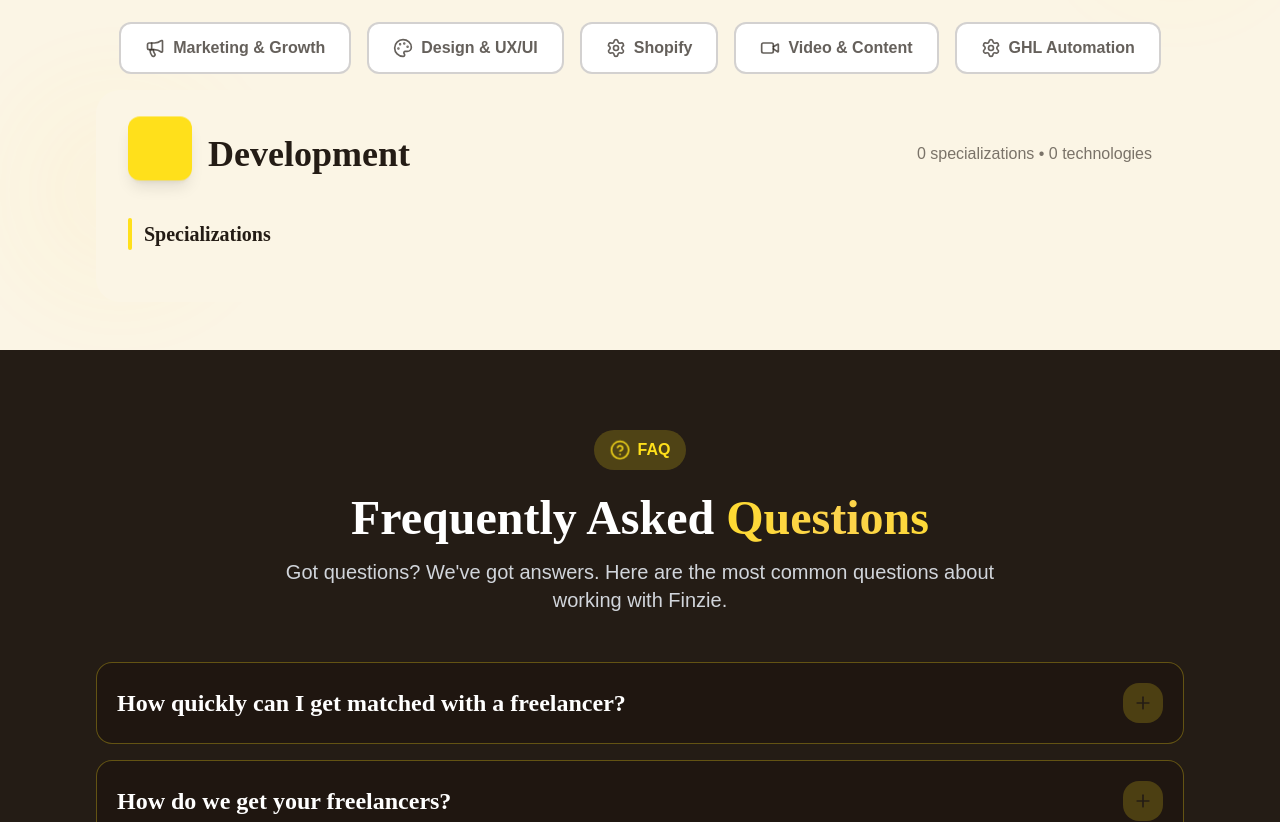
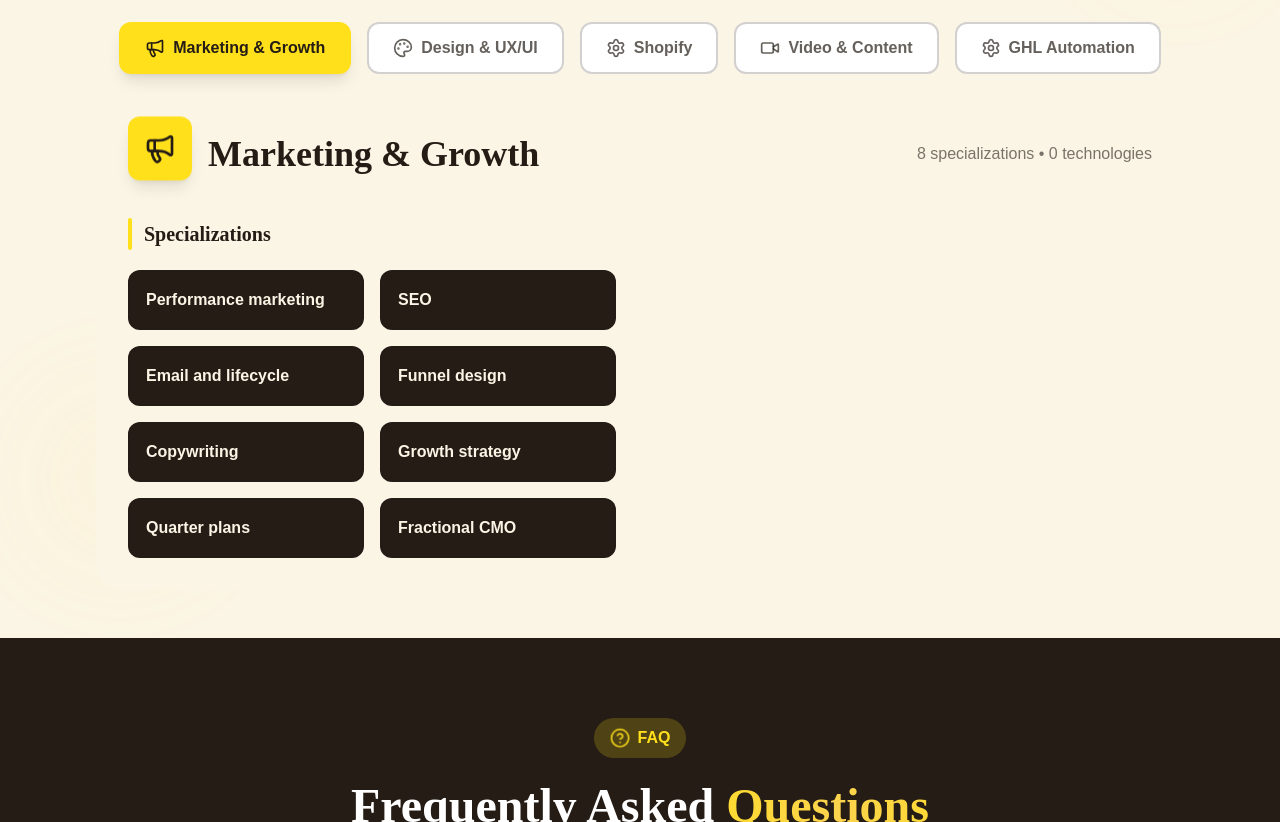
Before and after one commit to aryantrivedi28/aitm-isolated, a Next.js app: page / in a window 1280 px wide. Shown: the part 4120-4942 px from the top of the page. Built offline with nearby package versions, Linux system fonts and the light colour scheme.

Commit message:
Home page copies

```diff
--- a/src/components/home/ServiceCategories.tsx
+++ b/src/components/home/ServiceCategories.tsx
@@ -4,73 +4,20 @@ import React, { useState } from "react";
 import { Code, Megaphone, Palette, Video, Brain, Database, Shield, Headphones, TestTube, FileText, Briefcase, Sparkles, Settings } from "lucide-react";
 
 type CategoryKey =
-  | "Development"
-  | "Design"
   | "Design & UX/UI"
-  | "Data"
-  | "DevOps"
-  | "Cybersecurity"
-  | "ITSupport"
-  | "QA"
-  | "Marketing"
   | "Marketing & Growth"
-  | "Content"
-  | "Video"
+  | "Shopify"
   | "Video & Content"
-  | "Business"
-  | "Shopify"
   | "GHL Automation";
 
 const ServiceCategories = () => {
-  const [activeCategory, setActiveCategory] = useState<CategoryKey>('Development');
+  const [activeCategory, setActiveCategory] = useState<CategoryKey>("Marketing & Growth");
 
- const categories: Partial<Record<CategoryKey, {
+  const categories: Record<CategoryKey, {
     icon: React.ComponentType<{ className?: string }>;
     subcategories: string[];
     techStacks?: string[];
-}>> = {
-  // Development: {
-  //   icon: Code,
-  //   subcategories: [
-  //     "Frontend",
-  //     "Backend",
-  //     "Full Stack",
-  //     "Mobile App Development",
-  //     "Game Development",
-  //     "Blockchain",
-  //     "Embedded Systems"
-  //   ],
-  //   techStacks: [
-  //     "React",
-  //     "Vue",
-  //     "Angular",
-  //     "Node.js",
-  //     "Python",
-  //     "Java",
-  //     "PHP",
-  //     ".NET",
-  //     "React Native",
-  //     "Flutter",
-  //     "Unity",
-  //     "Unreal Engine",
-  //     "Rust",
-  //     "Solidity"
-  //   ]
-  // },
-
-  // Marketing: {
-  //   icon: Megaphone,
-  //   subcategories: [
-  //     "Digital Marketing",
-  //     "SEO",
-  //     "Content Marketing",
-  //     "Social Media Marketing",
-  //     "Email Marketing",
-  //     "Paid Ads",
-  //   ],
-  //   techStacks: ["Google Ads", "Facebook Ads", "HubSpot", "Hootsuite", "Buffer", "Mailchimp"]
-  // },
-
+  }> = {
     "Marketing & Growth": {
       icon: Megaphone,
       subcategories: [
```
Lines whose indentation alone changed are shown as unchanged.
